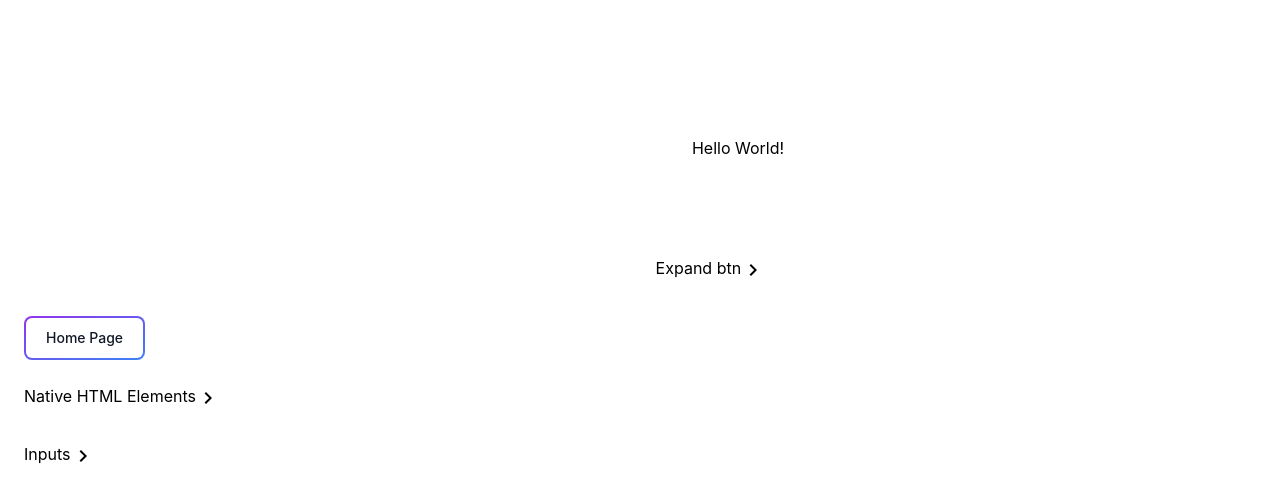
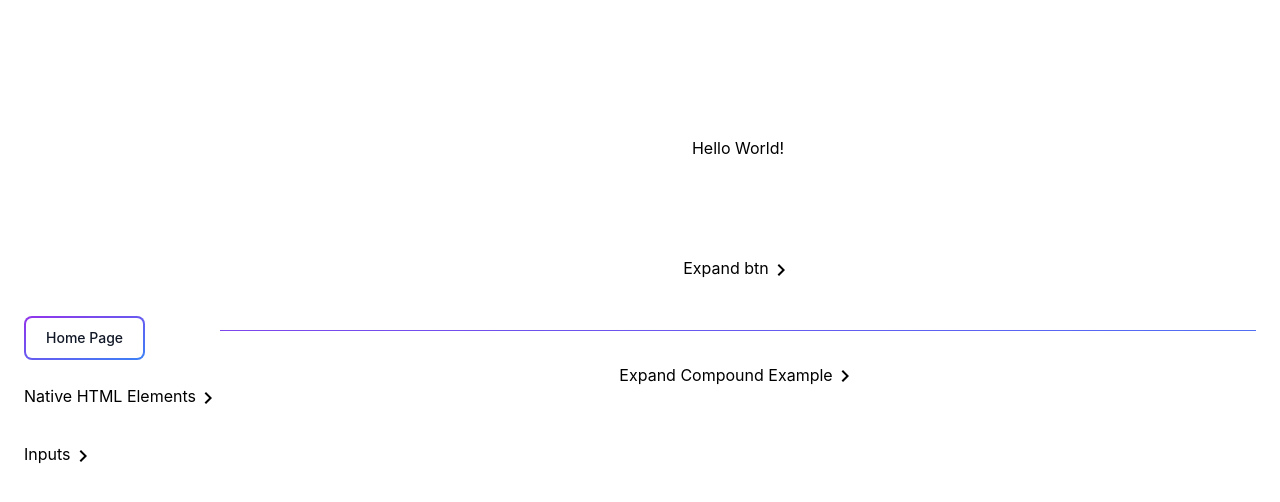
Before and after one commit to Rrroman/knowledge-base, a React (Vite) app: page /inputs/expand in a window 1280 px wide. Shown: the top 502 px of the page. Built offline with nearby package versions, Linux system fonts and the light colour scheme.

Commit message:
Add Component Compound pattern example

```diff
--- a/src/components/Layout/Root/Root.tsx
+++ b/src/components/Layout/Root/Root.tsx
@@ -7,7 +7,8 @@ export function Root() {
       <Sidebar />
       <main className='grow pt-24'>
         <h1 className='mb-24 text-center'>Hello World!</h1>
-        <div className='flex items-center justify-center'>
+        <div className='flex w-full flex-col items-center'>
+          {/* <div className='flex items-center justify-center'> */}
           <Outlet />
         </div>
       </main>
--- a/src/components/UI/Buttons/Button/Button.tsx
+++ b/src/components/UI/Buttons/Button/Button.tsx
@@ -1,6 +1,8 @@
+import { ButtonHTMLAttributes, ReactNode } from 'react';
+
 // type ButtonType = JSX.IntrinsicElements['button']['type'];
-type ButtonType = React.ButtonHTMLAttributes<HTMLButtonElement>['type'];
-// type ButtonType = Pick<React.ButtonHTMLAttributes<HTMLButtonElement>, 'type'>;
+type ButtonType = ButtonHTMLAttributes<HTMLButtonElement>['type'];
+// type ButtonType = Pick<ButtonHTMLAttributes<HTMLButtonElement>, 'type'>;
 
 // Off rule that enforce to use DefaultProps instead of adding default in props
 // react/require-default-props
@@ -13,8 +15,8 @@ type ButtonType = React.ButtonHTMLAttributes<HTMLButtonElement>['type'];
 //
 
 type ButtonProps = {
-  children: React.ReactNode;
-  className?: string;
+  children: ReactNode;
+  classNames?: string;
   clickHandler: () => void;
   type?: ButtonType;
   ariaExpanded?: boolean;
@@ -25,7 +27,7 @@ export function Button(props: ButtonProps) {
   const {
     children,
     clickHandler,
-    className,
+    classNames,
     type = 'button',
     ariaExpanded,
     ariaControls,
@@ -37,7 +39,7 @@ export function Button(props: ButtonProps) {
       onClick={clickHandler}
       aria-expanded={ariaExpanded}
       aria-controls={ariaControls}
-      className={`${className}`}
+      className={`${classNames}`}
     >
       {children}
     </button>
--- a/src/components/UI/Buttons/Expand/Expand.tsx
+++ b/src/components/UI/Buttons/Expand/Expand.tsx
@@ -1,5 +1,5 @@
 import KeyboardArrowRightIcon from '@mui/icons-material/KeyboardArrowRight';
-import { useId, useState } from 'react';
+import { ReactNode, useId, useState } from 'react';
 import { Button } from '@/components/UI';
 
 export function Expand({
@@ -9,7 +9,7 @@ export function Expand({
   transitionStyles,
 }: {
   title: string;
-  children: React.ReactNode | ((isHidden: boolean) => JSX.Element);
+  children: ReactNode | ((isHidden: boolean) => JSX.Element);
   openStyles?: string;
   transitionStyles?: string;
 }) {
@@ -29,7 +29,7 @@ export function Expand({
   }
 
   return (
-    <div className='flex flex-col items-start'>
+    <>
       <Button
         ariaControls={contentId}
         ariaExpanded={isOpen}
@@ -69,7 +69,7 @@ export function Expand({
           </div>
         </div>
       </div> */}
-    </div>
+    </>
   );
 }
 
--- /dev/null
+++ b/src/components/UI/Buttons/Expand/ExpandCompoundVersion.tsx
@@ -0,0 +1,93 @@
+import KeyboardArrowRightIcon from '@mui/icons-material/KeyboardArrowRight';
+import {
+  ReactNode,
+  createContext,
+  useCallback,
+  useContext,
+  useId,
+  useMemo,
+  useState,
+} from 'react';
+import { Button } from '@/components/UI';
+
+type ContextValue = {
+  contentId: string;
+  isOpen: boolean;
+  toggleHandler: () => void;
+};
+
+const ExpandBtnCtx = createContext<ContextValue>({
+  contentId: '',
+  isOpen: false,
+  toggleHandler: () => {},
+});
+
+export function ExpandCompoundExample({ children }: { children: ReactNode }) {
+  const [isOpen, setIsOpen] = useState(false);
+  const contentId = useId();
+
+  const toggleHandler = useCallback(
+    () => setIsOpen(!isOpen),
+    [isOpen, setIsOpen]
+  );
+
+  const contextValue = useMemo(
+    () => ({
+      contentId,
+      isOpen,
+      toggleHandler,
+    }),
+    [contentId, isOpen, toggleHandler]
+  );
+
+  return (
+    <ExpandBtnCtx.Provider value={contextValue}>
+      {children}
+    </ExpandBtnCtx.Provider>
+  );
+}
+
+function ExpandButton({ children }: { children: ReactNode }) {
+  const { contentId, isOpen, toggleHandler } = useContext(ExpandBtnCtx);
+  return (
+    <Button
+      ariaControls={contentId}
+      ariaExpanded={isOpen}
+      clickHandler={toggleHandler}
+    >
+      {children}
+      <div className={`${isOpen && 'rotate-90'} inline-block duration-500`}>
+        <KeyboardArrowRightIcon />
+      </div>
+    </Button>
+  );
+}
+
+function ExpandContent({
+  children,
+  openStyles,
+  transitionStyles,
+}: {
+  children: ReactNode | ((isHidden: boolean) => JSX.Element);
+  openStyles?: string;
+  transitionStyles?: string;
+}) {
+  const { contentId, isOpen } = useContext(ExpandBtnCtx);
+  return (
+    <div
+      aria-hidden={!isOpen}
+      className={`${
+        isOpen ? `grid-rows-[1fr] ${openStyles}` : 'grid-rows-[0fr]'
+      } transition-[grid-template-rows, ${transitionStyles}] grid duration-500`}
+    >
+      <div className='overflow-hidden'>
+        <div id={contentId}>
+          {typeof children === 'function' ? children(!isOpen) : children}
+        </div>
+      </div>
+    </div>
+  );
+}
+
+ExpandCompoundExample.Button = ExpandButton;
+ExpandCompoundExample.Content = ExpandContent;
--- a/src/components/UI/Buttons/Expand/index.ts
+++ b/src/components/UI/Buttons/Expand/index.ts
@@ -1 +1,2 @@
 export * from './Expand';
+export * from './ExpandCompoundVersion';
--- a/src/components/UI/Dialog/Dialog.tsx
+++ b/src/components/UI/Dialog/Dialog.tsx
@@ -1,4 +1,4 @@
-import { MouseEvent, useEffect, useRef, useState } from 'react';
+import { MouseEvent, ReactNode, useEffect, useRef, useState } from 'react';
 
 const isClickInsideRectangle = (e: MouseEvent, element: HTMLElement) => {
   const r = element.getBoundingClientRect();
@@ -16,7 +16,7 @@ type Props = {
   isOpened: boolean;
   onProceed: () => void;
   onClose: () => void;
-  children: React.ReactNode;
+  children: ReactNode;
 };
 
 function Dialog({ title, isOpened, onProceed, onClose, children }: Props) {
--- a/src/main.tsx
+++ b/src/main.tsx
@@ -1,6 +1,6 @@
 import { QueryClient, QueryClientProvider } from '@tanstack/react-query';
 import { ReactQueryDevtools } from '@tanstack/react-query-devtools';
-import React from 'react';
+import { StrictMode } from 'react';
 import ReactDOM from 'react-dom/client';
 import App from './App';
 import './index.css';
@@ -8,10 +8,10 @@ import './index.css';
 const queryClient = new QueryClient();
 
 ReactDOM.createRoot(document.getElementById('root') as HTMLElement).render(
-  <React.StrictMode>
+  <StrictMode>
     <QueryClientProvider client={queryClient}>
       <App />
       <ReactQueryDevtools initialIsOpen={false} />
     </QueryClientProvider>
-  </React.StrictMode>
+  </StrictMode>
 );
--- a/src/pages/Inputs/Inputs.tsx
+++ b/src/pages/Inputs/Inputs.tsx
@@ -1,9 +1,25 @@
-import { Expand } from '@/components/UI';
+import { Expand, ExpandCompoundExample, Separator } from '@/components/UI';
 
 export function Inputs() {
   return (
-    <Expand title='Expand btn' openStyles='p-2' transitionStyles='padding'>
-      I am hidden! Or not :D
-    </Expand>
+    <>
+      <Expand title='Expand btn' openStyles='p-2' transitionStyles='padding'>
+        I am hidden! Or not :D
+      </Expand>
+
+      <Separator />
+
+      <ExpandCompoundExample>
+        <ExpandCompoundExample.Button>
+          Expand Compound Example
+        </ExpandCompoundExample.Button>
+        <ExpandCompoundExample.Content
+          openStyles='p-2'
+          transitionStyles='padding'
+        >
+          Just example of expand compound content
+        </ExpandCompoundExample.Content>
+      </ExpandCompoundExample>
+    </>
   );
 }
```
